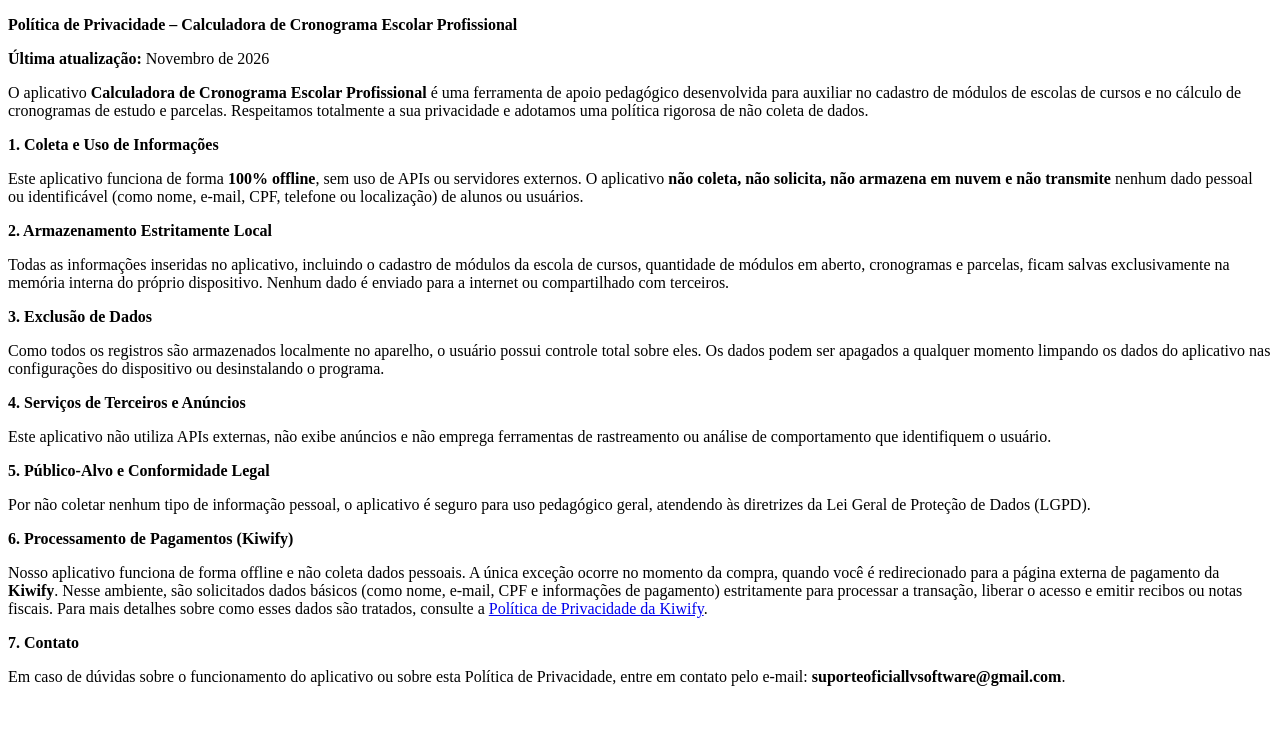
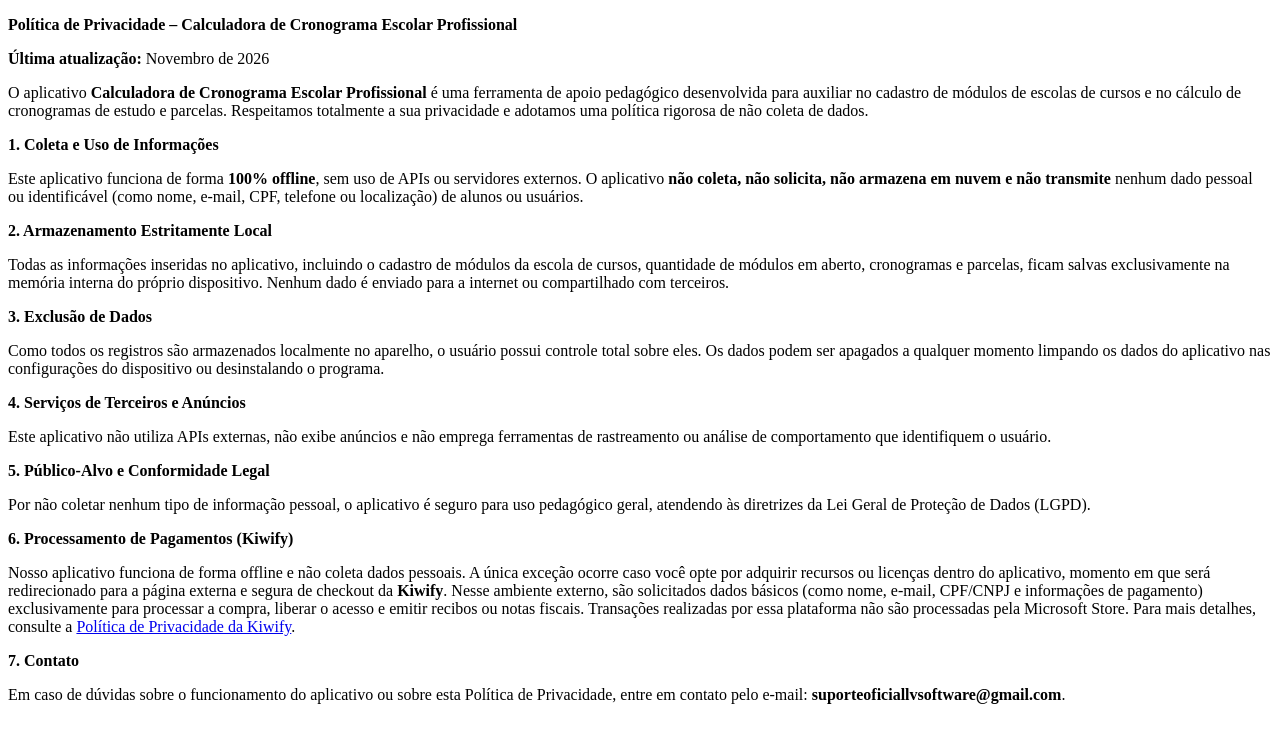
Before and after one commit to lisanvaughtsoftware/politica-privacidade-ptbr, a plain HTML site: page index.html in a window 1280 px wide. Drawn offline with Linux system fonts and the light colour scheme.

Commit message:
Update index.html

```diff
--- a/index.html
+++ b/index.html
@@ -29,7 +29,7 @@
     <p>Por não coletar nenhum tipo de informação pessoal, o aplicativo é seguro para uso pedagógico geral, atendendo às diretrizes da Lei Geral de Proteção de Dados (LGPD).</p>
 
     <p><strong>6. Processamento de Pagamentos (Kiwify)</strong></p>
-    <p>Nosso aplicativo funciona de forma offline e não coleta dados pessoais. A única exceção ocorre no momento da compra, quando você é redirecionado para a página externa de pagamento da <strong>Kiwify</strong>. Nesse ambiente, são solicitados dados básicos (como nome, e-mail, CPF e informações de pagamento) estritamente para processar a transação, liberar o acesso e emitir recibos ou notas fiscais. Para mais detalhes sobre como esses dados são tratados, consulte a <a href="https://kiwify.com.br" target="_blank" rel="noopener noreferrer">Política de Privacidade da Kiwify</a>.</p>
+    <p>Nosso aplicativo funciona de forma offline e não coleta dados pessoais. A única exceção ocorre caso você opte por adquirir recursos ou licenças dentro do aplicativo, momento em que será redirecionado para a página externa e segura de checkout da <strong>Kiwify</strong>. Nesse ambiente externo, são solicitados dados básicos (como nome, e-mail, CPF/CNPJ e informações de pagamento) exclusivamente para processar a compra, liberar o acesso e emitir recibos ou notas fiscais. Transações realizadas por essa plataforma não são processadas pela Microsoft Store. Para mais detalhes, consulte a <a href="https://kiwify.com.br" target="_blank" rel="noopener noreferrer">Política de Privacidade da Kiwify</a>.</p>
 
     <p><strong>7. Contato</strong></p>
     <p>Em caso de dúvidas sobre o funcionamento do aplicativo ou sobre esta Política de Privacidade, entre em contato pelo e-mail: <strong>suporteoficiallvsoftware@gmail.com</strong>.</p>
```
